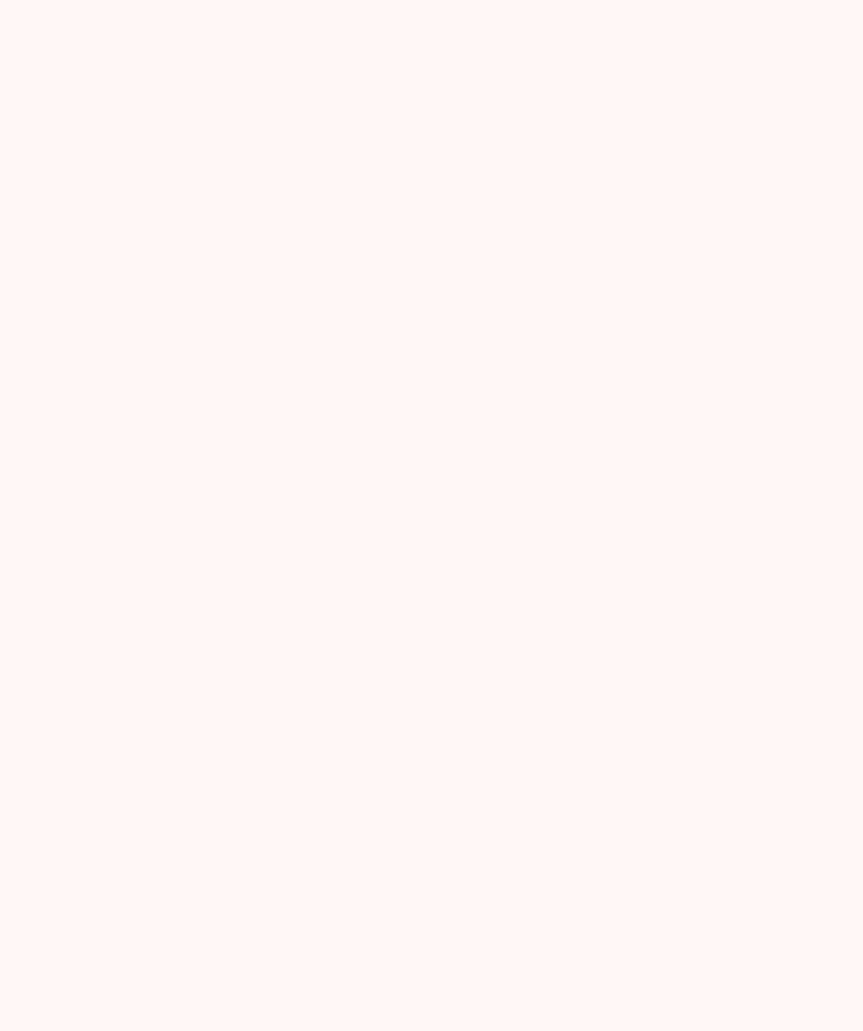
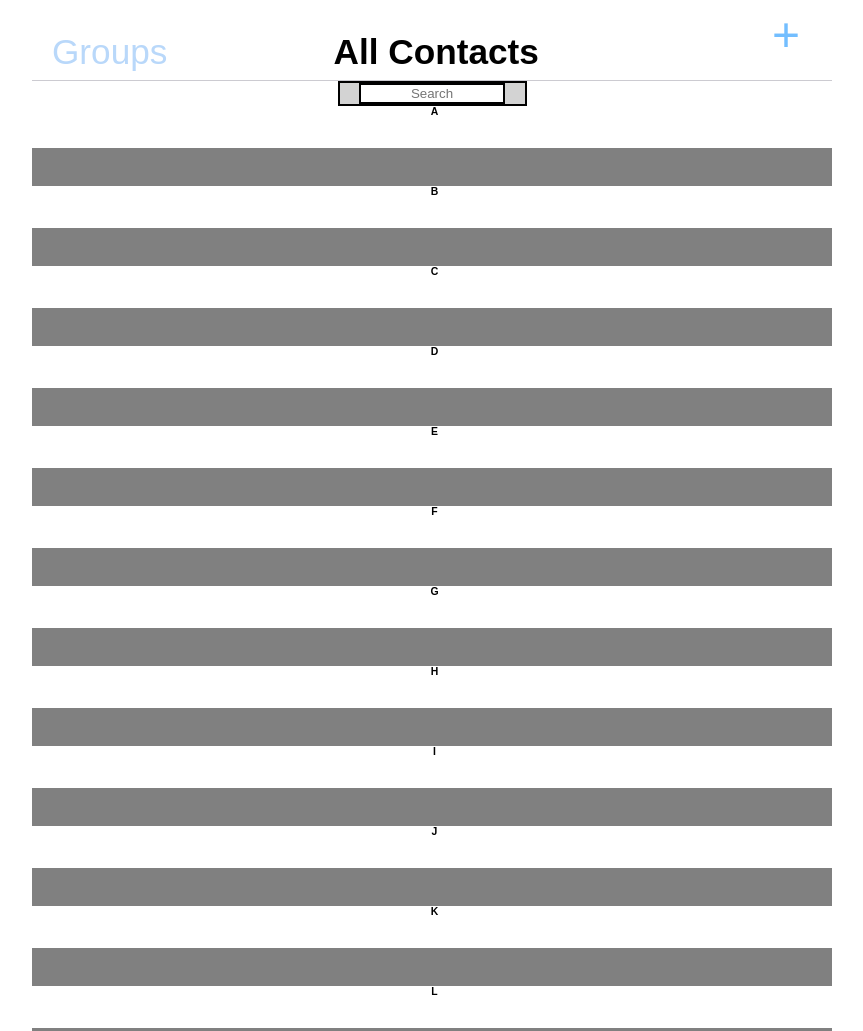
Before and after one commit to geekwise-nicole-deltoro/addressbook, a plain HTML site: page index.html in a window 1280 px wide. Shown: the top 1031 px of the page, without its empty margins (208-1071 px from the left). Before the commit the page ends 800 px from the top, so only its background shows below. Drawn offline with Linux system fonts and the light colour scheme.

Commit message:
edit
got it too display finanlly

```diff
--- a/css/style.css
+++ b/css/style.css
@@ -1,7 +1,7 @@
 body{
     width: auto;
     height: auto;
-    background-color:#fff7f7;
+    background-color:white;
     margin:0 auto;
     text-align:center;
     font-size:65.2%;
@@ -20,8 +20,8 @@ span{
 
 #contact_container{
     background-color: white;
-    width:40rem;
-    height:200rem;
+    width:50rem;
+    height:65em;
     text-align: center;
 }
 
@@ -33,7 +33,7 @@ p{
 
 #top_row_container{
     width:100%;
-    height:5rem;
+    height:4rem;
     margin-top:1rem;
     font-size:2.2rem;
     border-bottom: 1px solid #cccbd1;
@@ -63,34 +63,32 @@ p{
 }
 
 #search{
-    width: 95%;
+    width: 75%;
     height: 60%;
     marign-top: 1px;
-    border-radius: 10px;
-    border: none;
+    border: solid 2px black;
     text-align: center;
 }
 
 #search_container{
     width: 100%:
-    height: 5.5rem;
-    background-color: white;
-    border-bottom: solid 1px green;
+    height: 4.5rem;
+    background-color: lightgrey;
+    border: solid 2px black ;
 
 }
-
 
 div[id^=abc]{
     height:5rem;
     width:100%;
-    background-color:#f7727f;
+    background-color:grey;
 }
 
 
 p[id^=letter_container_]{
-    background-color: lightblue;
+    background-color:white;
     font-weight: bold;
-    padding-left: ;
-    height: 3.5rem;
+    padding-left: 5px ;
+    height: 4em;
     text-align: center;
 }
--- a/index.html
+++ b/index.html
@@ -3,9 +3,9 @@
 	<head>
     <title>Contacts</title>
     <link rel="stylesheet" href="css/style.css" type="text/css"/>
-<!--    <script type='text/javascript' src='js/main.js'></script>-->
     </head>
 <body>
+    <script type='text/javascript' src='js/main.js'></script>
 
 </body>
 </html>
--- a/js/main.js
+++ b/js/main.js
@@ -86,46 +86,46 @@ document.addEventListener('DOMContentLoaded',function(event){
 };
 
 
-  var contact_array = [
-    alonzo,
-    j,
-    justton,
-    kao,
-    tiffany,
-    nicole,
-    veronica,
+//  var contact_array = [
+//    alonzo,
+//    j,
+//    justton,
+//    kao,
+//    tiffany,
+//    nicole,
+//    veronica,
+//
+//];
 
-];
-
-    for(i in contact_array){
-
-        if(contact_array[i].toString(.match(/w/)===letter_container.textContent.toString().match(/w/));
-
-        var full_name_container = document.createElement('p');
-        full_name_container.setAttribute('id', 'full_name_container_'+i);
-        full_name_container.textContent = contact_array[i].first_name + '' + contact.array[i].last_name;
-        console.log(full_name_container);
-
-
-                    abc.appendChild(full_name_container);
-
-
-
-                    if(
-                        document.getElementById('full_name_container_'' + i)).textContent[0] === document.getElementById('abc) + i).textContent[0]
-
-
-                            ){
-
-
-                                document.getElementById('abc' + i).appendChild(document.getElementById('full_name_container_' + i));
-
-                            }
-
-
-                };
-
-          };
+//    for(i in contact_array){
+//
+//        if(contact_array[i].toString(.match(/w/)===letter_container.textContent.toString().match(/w/));
+//
+//        var full_name_container = document.createElement('p');
+//        full_name_container.setAttribute('id', 'full_name_container_'+i);
+//        full_name_container.textContent = contact_array[i].first_name + '' + contact.array[i].last_name;
+//        console.log(full_name_container);
+//
+//
+//                    abc.appendChild(full_name_container);
+//
+//
+//
+//                    if(
+//                        document.getElementById('full_name_container_'' + i)).textContent[0] === document.getElementById('abc) + i).textContent[0]
+//
+//
+//                            ){
+//
+//
+//                                document.getElementById('abc' + i).appendChild(document.getElementById('full_name_container_' + i));
+//
+//                            }
+//
+//
+//                };
+//
+//          };
 
 
     });
```
